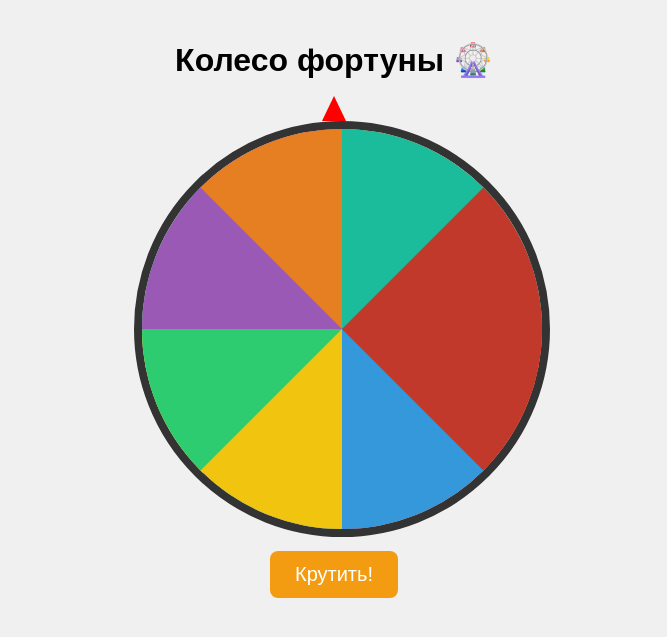
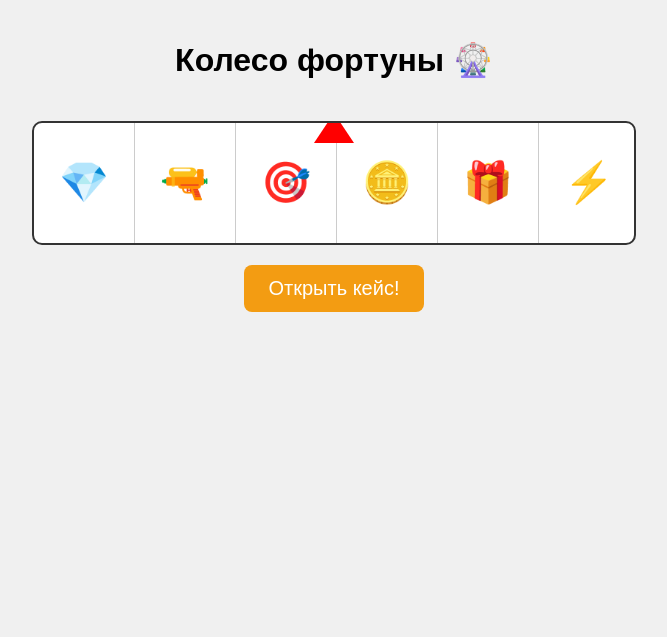
Before and after one commit to shahogram/fortune, a Flask app: page / in a window 1280 px wide. Shown: the top 637 px of the page, without its empty margins (306-973 px from the left). Run offline with Flask 3, Linux system fonts and the light colour scheme.

Commit message:
теперь лента

```diff
--- a/templates/index.html
+++ b/templates/index.html
@@ -5,195 +5,127 @@
 <meta name="viewport" content="width=device-width, initial-scale=1.0">
 <title>Колесо фортуны 🎡</title>
 <style>
-body {
-    display: flex;
-    flex-direction: column;
-    align-items: center;
-    font-family: Arial, sans-serif;
-    margin: 0;
-    padding: 20px;
-    background: #f0f0f0;
-}
-
-h1 { text-align: center; }
-
-.wheel-container {
+body { font-family: Arial; display:flex; flex-direction:column; align-items:center; background:#f0f0f0; margin:0; padding:20px; }
+h1 { text-align:center; }
+#container {
   position: relative;
   width: 90vw;
-    max-width: 400px;
-    aspect-ratio: 1/1;
-    margin-top: 20px;
+  max-width: 600px;
+  height: 120px;
+  overflow: hidden;
+  border: 2px solid #333;
+  border-radius: 10px;
+  background:#fff;
+  margin-top:20px;
 }
-
-.wheel {
-    width: 100%;
-    height: 100%;
-    border-radius: 50%;
-    border: 8px solid #333;
-    position: relative;
-    overflow: hidden;
+#strip {
+  display: flex;
+  position: absolute;
+  left:0;
+  top:0;
+  height:100%;
+  white-space: nowrap;
 }
-
-.wheel div {
-    position: absolute;
-    width: 50%;
-    height: 50%;
-    top: 50%;
-    left: 50%;
-    transform-origin: 0% 0%;
-    display: flex;
-    align-items: flex-end;
-    justify-content: flex-end;
-    padding-right: 10px;
-    font-weight: bold;
-    color: white;
-    font-size: 1em;
-    border-right: 1px solid #fff;
+.strip-item {
+  width:100px;
+  height:100%;
+  display:flex;
+  justify-content:center;
+  align-items:center;
+  font-size:40px;
+  border-right:1px solid #ccc;
 }
-
-/* Цветные сектора */
-.wheel div:nth-child(1) { background-color: #e74c3c; transform: rotate(0deg); }
-.wheel div:nth-child(2) { background-color: #3498db; transform: rotate(45deg); }
-.wheel div:nth-child(3) { background-color: #f1c40f; transform: rotate(90deg); color:#333; }
-.wheel div:nth-child(4) { background-color: #2ecc71; transform: rotate(135deg); }
-.wheel div:nth-child(5) { background-color: #9b59b6; transform: rotate(180deg); }
-.wheel div:nth-child(6) { background-color: #e67e22; transform: rotate(225deg); }
-.wheel div:nth-child(7) { background-color: #1abc9c; transform: rotate(270deg); }
-.wheel div:nth-child(8) { background-color: #c0392b; transform: rotate(315deg); }
-
 .pointer {
-    width: 0;
-    height: 0;
-    border-left: 12px solid transparent;
-    border-right: 12px solid transparent;
-    border-bottom: 25px solid red;
-    position: absolute;
-    top: -25px;
-    left: 50%;
-    transform: translateX(-50%);
-    z-index: 10;
+  position:absolute;
+  top:-10px;
+  left:50%;
+  transform:translateX(-50%);
+  width:0;
+  height:0;
+  border-left:20px solid transparent;
+  border-right:20px solid transparent;
+  border-bottom:30px solid red;
+  z-index:10;
 }
-
-button {
-    margin-top: 30px;
-    padding: 12px 25px;
-    font-size: 20px;
-    border: none;
-    border-radius: 8px;
-    background: #f39c12;
-    color: white;
-    cursor: pointer;
-    transition: background 0.3s;
-}
-
-button:hover { background: #e67e22; }
-
-#result {
-    margin-top: 20px;
-    font-size: 20px;
-    font-weight: bold;
-    color: #2c3e50;
-    text-align: center;
-}
-
-.confetti {
-    position: fixed;
-    width: 10px;
-    height: 10px;
-    pointer-events: none;
-    z-index: 1000;
-    opacity: 0.8;
-    animation: fall linear forwards;
-}
-
-@keyframes fall {
-    to {
-        transform: translateY(100vh) rotate(360deg);
-        opacity: 0;
-    }
-}
+button { margin-top:20px; padding:12px 25px; font-size:20px; border:none; border-radius:8px; background:#f39c12; color:white; cursor:pointer; }
+button:hover { background:#e67e22; }
+#result { margin-top:20px; font-size:20px; font-weight:bold; }
 </style>
 </head>
 <body>
+
 <h1>Колесо фортуны 🎡</h1>
-<div class="wheel-container">
-    <div class="wheel" id="wheel">
-        <div>Приз 1</div>
-        <div>Приз 2</div>
-        <div>Приз 3</div>
-        <div>Приз 4</div>
-        <div>Приз 5</div>
-        <div>Приз 6</div>
-        <div>Приз 7</div>
-        <div>Приз 8</div>
+<div id="container">
+  <div id="strip"></div>
+  <div class="pointer"></div>
 </div>
-    <div class="pointer" id="pointer"></div>
-</div>
-<button onclick="spinWheel()">Крутить!</button>
+<button id="spinBtn">Открыть кейс!</button>
 <div id="result"></div>
 
-<audio id="win-sound">
-    <source src="https://www.soundjay.com/button/beep-07.wav" type="audio/wav">
-</audio>
+<script>
+const prizes = ["💎","🔫","🎯","🪙","🎁","⚡","🔥","💰"];
+const strip = document.getElementById('strip');
+const spinBtn = document.getElementById('spinBtn');
+const resultDiv = document.getElementById('result');
+let spinning = false;
+let position = 0;
 
-<script>
-document.addEventListener("DOMContentLoaded", function() {
-    const wheel = document.getElementById('wheel');
-    const resultDiv = document.getElementById('result');
-    const winSound = document.getElementById('win-sound');
-    const prizes = ["Приз 1","Приз 2","Приз 3","Приз 4","Приз 5","Приз 6","Приз 7","Приз 8"];
-    let spinning = false;
-    let rotation = 0;
-
-    function createConfetti() {
-        const confettiCount = 50;
-        for (let i=0; i<confettiCount; i++) {
-            const confetti = document.createElement('div');
-            confetti.classList.add('confetti');
-            confetti.style.left = Math.random()*window.innerWidth+'px';
-            confetti.style.backgroundColor = hsl(${Math.random()*360},100%,50%);
-            confetti.style.animationDuration = 2 + Math.random()*3 + 's';
-            document.body.appendChild(confetti);
-            setTimeout(()=>{ confetti.
-remove(); },5000);
+// создаем полоску с повторением призов
+function initStrip(){
+  strip.innerHTML='';
+  for(let i=0;i<500;i++){
+    const item=document.createElement('div');
+    item.classList.add('strip-item');
+    item.textContent = prizes[i%prizes.length];
+    strip.appendChild(item);
   }
 }
+initStrip();
 
-    window.spinWheel = function() {
+// функция анимации прокрутки с ускорением и замедлением
+function spin(){
   if(spinning) return;
   spinning = true;
-        resultDiv.textContent = "";
+  resultDiv.textContent='';
 
-        const prizeIndex = Math.floor(Math.random()*prizes.length);
-        const degreesPerPrize = 360 / prizes.length;
-        const spins = 5;
-        const randomOffset = Math.random()*degreesPerPrize;
-        const targetRotation = rotation + spins*360 + prizeIndex*degreesPerPrize + randomOffset;
-        const duration = 5000; // ms
+  const baseDistance = Math.random()*500 + 2000; // базовое расстояние
+  const speedMultiplier = 10; // ускоряем начальное вращение в 10 раз
+  const totalDistance = baseDistance * speedMultiplier;
+  const duration = 6500 + Math.random()*3500; // 6.5–10 секунд
   const startTime = performance.now();
 
-        function animate(time) {
-            const elapsed = time - startTime;
-            const progress = Math.min(elapsed / duration, 1);
-            // ease out cubic
-            const ease = 1 - Math.pow(1 - progress, 3);
-            const currentRotation = rotation + (targetRotation - rotation)*ease;
-            wheel.style.transform = rotate(${currentRotation}deg);
+  function animate(time){
+    const elapsed = time-startTime;
+    const t = Math.min(elapsed/duration,1);
+    // ease-out cubic для замедления
+    const ease = 1 - Math.pow(1-t,3);
+    position = ease * totalDistance;
+    strip.style.left = -position + 'px';
 
-            if(progress < 1) {
+    if(t<1){
       requestAnimationFrame(animate);
     } else {
-                rotation = targetRotation % 360;
-                resultDiv.textContent = 🎉 Поздравляем! Вы выиграли: ${prizes[prizeIndex]} 🎉;
-                winSound.play();
-                createConfetti();
-                spinning = false;
+      // определяем приз по центру
+      const items = document.querySelectorAll('.strip-item');
+      const containerCenter = document.getElementById('container').offsetWidth/2;
+      let winner='';
+      for(let item of items){
+        const rect = item.getBoundingClientRect();
+        const containerRect = document.getElementById('container').getBoundingClientRect();
+        if(rect.left < containerRect.left + containerCenter && rect.right > containerRect.left + containerCenter){
+          winner = item.textContent;
+          break;
         }
       }
-
+      resultDiv.textContent=`🎉 Вы выиграли: ${winner} 🎉`;
+      spinning=false;
+    }
+  }
   requestAnimationFrame(animate);
 }
-});
+
+spinBtn.addEventListener('click', spin);
 </script>
+
 </body>
 </html>
```
Lines whose indentation alone changed are shown as unchanged.
